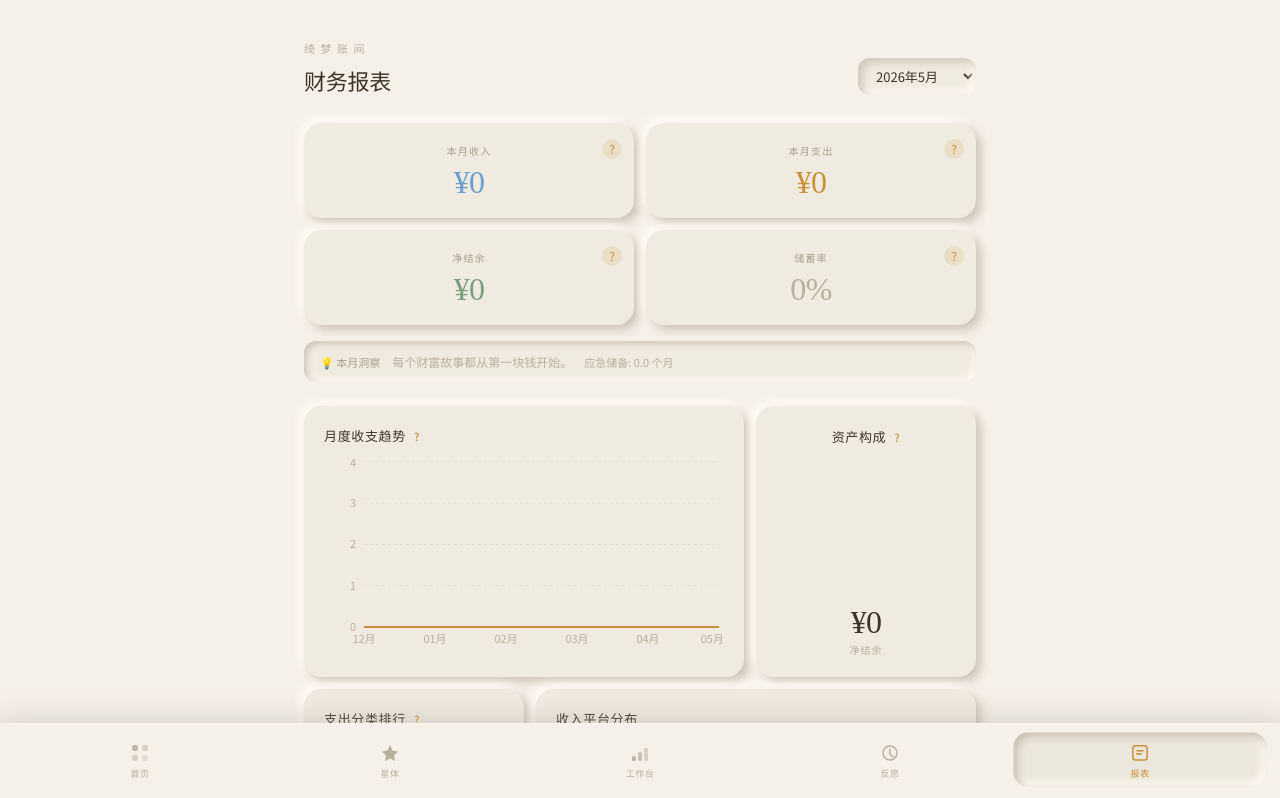
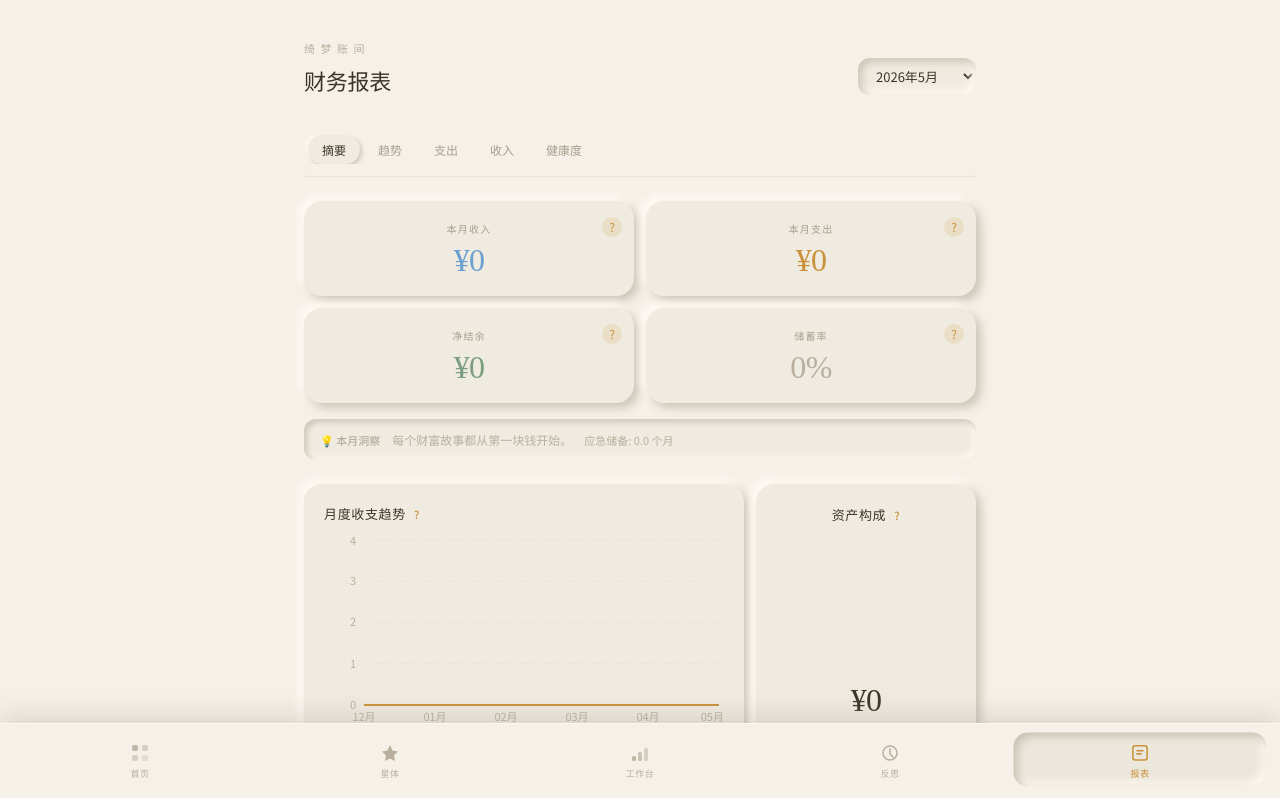
Before and after one commit to YMIR777/qimeng-vault, a React (Vite) app: page /reports in a window 1280 px wide. Shown: the top 798 px of the page. Built offline with nearby package versions, Linux system fonts and the light colour scheme.

Commit message:
feat: add sticky report navigation

```diff
--- /dev/null
+++ b/src/components/reports/ReportNav.tsx
@@ -0,0 +1,56 @@
+interface ReportNavProps {
+  activeSection: string;
+  onNavigate: (section: string) => void;
+}
+
+const SECTIONS = [
+  { id: 'summary', label: '摘要' },
+  { id: 'trend', label: '趋势' },
+  { id: 'expense', label: '支出' },
+  { id: 'income', label: '收入' },
+  { id: 'health', label: '健康度' },
+];
+
+export function ReportNav({ activeSection, onNavigate }: ReportNavProps) {
+  return (
+    <div style={{
+      position: 'sticky',
+      top: '0',
+      zIndex: 50,
+      background: 'rgba(245,240,232,0.92)',
+      backdropFilter: 'blur(8px)',
+      padding: '12px 0',
+      marginBottom: '24px',
+      borderBottom: '1px solid rgba(163,158,148,0.15)',
+    }}>
+      <div style={{
+        display: 'flex',
+        gap: '4px',
+        overflowX: 'auto',
+        padding: '0 4px',
+      }}>
+        {SECTIONS.map(section => (
+          <button
+            key={section.id}
+            onClick={() => onNavigate(section.id)}
+            style={{
+              padding: '6px 14px',
+              borderRadius: '20px',
+              border: 'none',
+              background: activeSection === section.id ? '#f0ebe0' : 'transparent',
+              color: activeSection === section.id ? '#3d3427' : '#a89f8e',
+              fontSize: '12px',
+              fontFamily: "'Noto Sans SC', sans-serif",
+              cursor: 'pointer',
+              boxShadow: activeSection === section.id ? '2px 2px 4px #cdc5b8, -2px -2px 4px #fffbf5' : 'none',
+              transition: 'all 0.2s ease',
+              whiteSpace: 'nowrap',
+            }}
+          >
+            {section.label}
+          </button>
+        ))}
+      </div>
+    </div>
+  );
+}
--- a/src/pages/Reports.tsx
+++ b/src/pages/Reports.tsx
@@ -6,6 +6,7 @@ import {
 } from 'recharts';
 import { useLedger } from '../store/useLedger';
 import { FinancialSummary } from '../components/reports/FinancialSummary';
+import { ReportNav } from '../components/reports/ReportNav';
 import {
   calcNetWorthHistory,
   calcFreedomProgress,
@@ -184,6 +185,7 @@ export function Reports() {
     const now = new Date();
     return `${now.getFullYear()}-${String(now.getMonth() + 1).padStart(2, '0')}`;
   });
+  const [activeSection, setActiveSection] = useState('summary');
 
   // 计算所有数据
   const monthlyData = useMemo(() => calcMonthlyTrend(transactions), [transactions]);
@@ -274,13 +276,16 @@ export function Reports() {
         </div>
       </div>
 
+      {/* Sticky 导航 */}
+      <ReportNav activeSection={activeSection} onNavigate={setActiveSection} />
+
       {/* 财务摘要卡片 */}
-      <div className="animate-in" style={{ marginBottom: '12px' }}>
+      <div id="summary" className="animate-in" style={{ marginBottom: '12px' }}>
         <FinancialSummary transactions={transactions} />
       </div>
 
       {/* Row 1: 月度收支趋势(2fr) + 资产构成(1fr) */}
-      <div className="animate-in" style={{
+      <div id="trend" className="animate-in" style={{
         display: 'grid',
         gridTemplateColumns: '2fr 1fr',
         gap: '12px',
@@ -405,7 +410,7 @@ export function Reports() {
       </div>
 
       {/* Row 2: 支出分类排行(1fr) + 收入平台分布(2fr) */}
-      <div className="animate-in" style={{
+      <div id="expense" className="animate-in" style={{
         display: 'grid',
         gridTemplateColumns: '1fr 2fr',
         gap: '12px',
@@ -550,7 +555,7 @@ export function Reports() {
       </div>
 
       {/* Row 3: 本月摘要 — 非对称 2fr 1fr 1fr 1fr */}
-      <div className="animate-in">
+      <div id="income" className="animate-in">
         <Card style={{ padding: '24px' }}>
           <div style={{
             fontFamily: "'Noto Sans SC', sans-serif",
```
Also changed, not shown: 1 other file (tests, documents, lock files or other folders).
